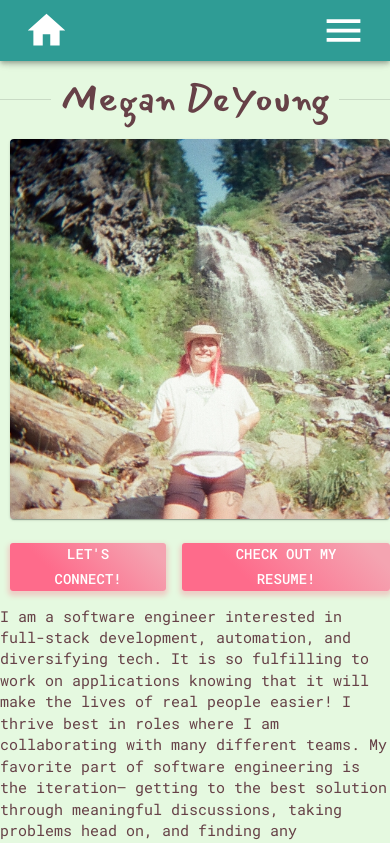
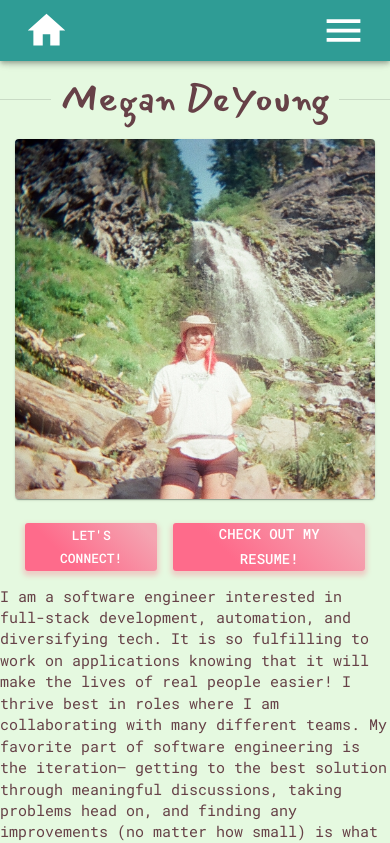
Before and after one commit to megan-kd/megan-kd.github.io, a React (Create React App) app in the folder megan-kd.github.io/: page / in a window 390 px wide. Shown: the top 843 px of the page. Built offline with nearby package versions, Linux system fonts and the light colour scheme.

Commit message:
adjusted responsize width of buttons for mobile

```diff
--- a/megan-kd.github.io/src/about_me/AboutMe.js
+++ b/megan-kd.github.io/src/about_me/AboutMe.js
@@ -10,12 +10,12 @@ const AboutMe = (props) => {
     };
 
     const imgStyle = {
-        float: 'left',
-        paddingLeft: '10px'
+       padding: '0 15px 0 15px',
     };
 
     const textStyle = {
-        display: 'inline-flex !important'
+        display: 'inline-flex !important',
+        paddingTop: '0px'
     };
 
     return (
@@ -26,8 +26,8 @@ const AboutMe = (props) => {
                         Megan DeYoung
                     </Typography>
                 </Divider>
-                <Grid container xs={12} spacing={{ xs: 2, md: 6, lg: 6}} justifyContent={'center'} alignItems={'stretch'}>
-                    <Grid item xs={8.5} sm={7} md={6} lg={5} xl={4} style={imgStyle}>
+                <Grid container xs={12} spacing={{ xs: 3, md: 3, lg: 6}} justifyContent={'center'} alignItems={'stretch'}>
+                    <Grid item xs={8} sm={8} md={6} lg={5} xl={4} style={imgStyle}>
                         <Stack spacing={3}>
                             <Card >
                                 <CardMedia
@@ -37,9 +37,9 @@ const AboutMe = (props) => {
                                     title={'about_me'}
                                 />
                             </Card>
-                            <Stack direction={'row'} spacing={2} justifyContent={'center'}>
+                            <Stack direction={'row'} spacing={2} justifyContent={'center'} sx={{padding: '0 10px 0 10px'}}>
                                 <Link to="contact" spy={true} smooth={true} offset={appBarOffset} duration={500}>
-                                    <Button>Let's Connect!</Button>
+                                    <Button size='small'>Let's Connect!</Button>
                                 </Link>
                                  <Button onClick={resumeOnClick}>Check out my Resume!</Button>
                             </Stack>
--- a/megan-kd.github.io/src/navbar/Navbar.js
+++ b/megan-kd.github.io/src/navbar/Navbar.js
@@ -19,7 +19,7 @@ const Navbar = () => {
 
     const desktopSize = useMediaQuery(theme.breakpoints.up('xs'));
     const smallSize = useMediaQuery(theme.breakpoints.between('xs', 'sm'))
-    console.log(desktopSize);
+
     return (
         <> {desktopSize ?
             <AppBar position={'sticky'} id={'appbar'}>
```
